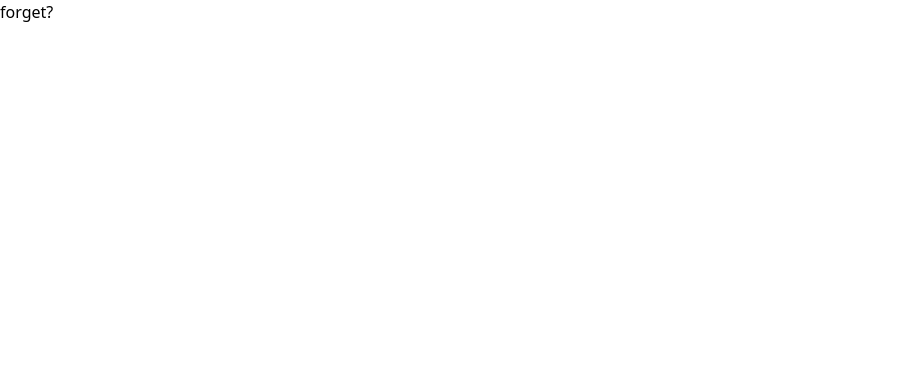
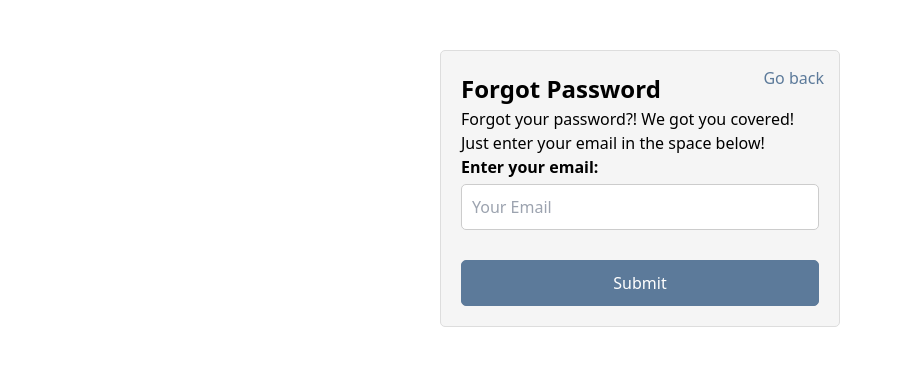
Before and after one commit to BYU-PCCL/aphasia-gpt, a SvelteKit app: page /forgetpassword in a window 1280 px wide. Shown: the top 366 px of the page, without its empty margins (0-903 px from the left). Built offline with nearby package versions, Linux system fonts and the light colour scheme.

Commit message:
Added forgot Password Scaffold

```diff
--- a/src/routes/api/firebase/+server.ts
+++ b/src/routes/api/firebase/+server.ts
@@ -21,7 +21,6 @@ let serviceAccount = {
   project_id: FIREBASE_PROJECT_ID,
   private_key: FIREBASE_API_KEY.replace(/\\n/g, '\n'),
   client_email: FIREBASE_CLIENT_EMAIL
-
 
 }
 
--- a/src/routes/forgetpassword/+page.svelte
+++ b/src/routes/forgetpassword/+page.svelte
@@ -1 +1,82 @@
-<h>forget?</h>
+<script>
+  import { goto } from '$app/navigation';
+
+  let email = '';
+
+  async function handleSubmit() {
+      // Add your logic for handling forgot password submission here
+      // For demonstration purposes, let's just log the email
+      console.log('Forgot Password Form Submitted with Email:', email);
+  }
+</script>
+
+<style>
+  /* Add CSS styles for the form and its elements */
+  form {
+      max-width: 400px;
+      margin: 0 auto;
+      padding: 20px;
+      background-color: #f5f5f5;
+      border: 1px solid #ddd;
+      border-radius: 5px;
+      display: flex;
+      flex-direction: column;
+      margin-top: 50px;
+      text-align: left; /* Align all text to the left */
+      position: relative; /* Relative positioning for button alignment */
+  }
+  .form-group {
+      display: flex;
+      flex-direction: column; /* Stack label and input vertically */
+      margin-bottom: 20px; /* Increase spacing between groups */
+  }
+  label {
+      font-weight: bold;
+      text-align: left; /* Align labels to the left */
+      margin-bottom: 5px; /* Add space below labels */
+  }
+  input[type="email"] {
+      width: 100%;
+      padding: 10px;
+      border: 1px solid #ccc;
+      border-radius: 5px;
+      font-size: 16px;
+  }
+  button {
+      background-color: transparent; /* Transparent background */
+      color: rgb(92, 122, 154); /* Adjust color */
+      padding: 5px; /* Adjust padding */
+      border: none; /* Remove border */
+      font-size: 16px; /* Adjust font size */
+      cursor: pointer;
+  }
+  button:hover {
+      text-decoration: underline; /* Underline on hover */
+  }
+  .submit-button {
+      border: 1px solid rgb(92, 122, 154); /* Add border */
+      border-radius: 5px; /* Add border-radius */
+      background-color: rgb(92, 122, 154); /* Add background color */
+      color: #fff; /* Change text color to white */
+      padding: 10px 20px; /* Add padding */
+      cursor: pointer; /* Change cursor to pointer */
+      font-size: 16px; /* Adjust font size */
+      width: 100%; /* Make button span the whole width */
+  }
+  .submit-button:hover {
+      background-color: #5890df; /* Change background color on hover */
+  }
+</style>
+
+<form on:submit|preventDefault={handleSubmit}>
+  <div style="position: absolute; top: 10px; right: 10px;">
+    <button on:click={() => goto('/')} style="font-size: 16px;">Go back</button>
+  </div>
+  <h1 style="font-size: 24px; font-weight: bold;">Forgot Password</h1>
+  <p>Forgot your password?! We got you covered! Just enter your email in the space below!</p>
+  <div class="form-group">
+      <label for="email">Enter your email:</label>
+      <input type="email" id="email" placeholder="Your Email" bind:value={email} required />
+  </div>
+  <button type="submit" class="submit-button" style="font-size: 16px; margin-top: 10px;">Submit</button>
+</form>
--- a/src/routes/signin/+page.svelte
+++ b/src/routes/signin/+page.svelte
@@ -1,5 +1,3 @@
-
-
 <script lang="ts">
     import {goto} from '$app/navigation'
     import { json } from "@sveltejs/kit";
```
Lines whose indentation alone changed are shown as unchanged.
